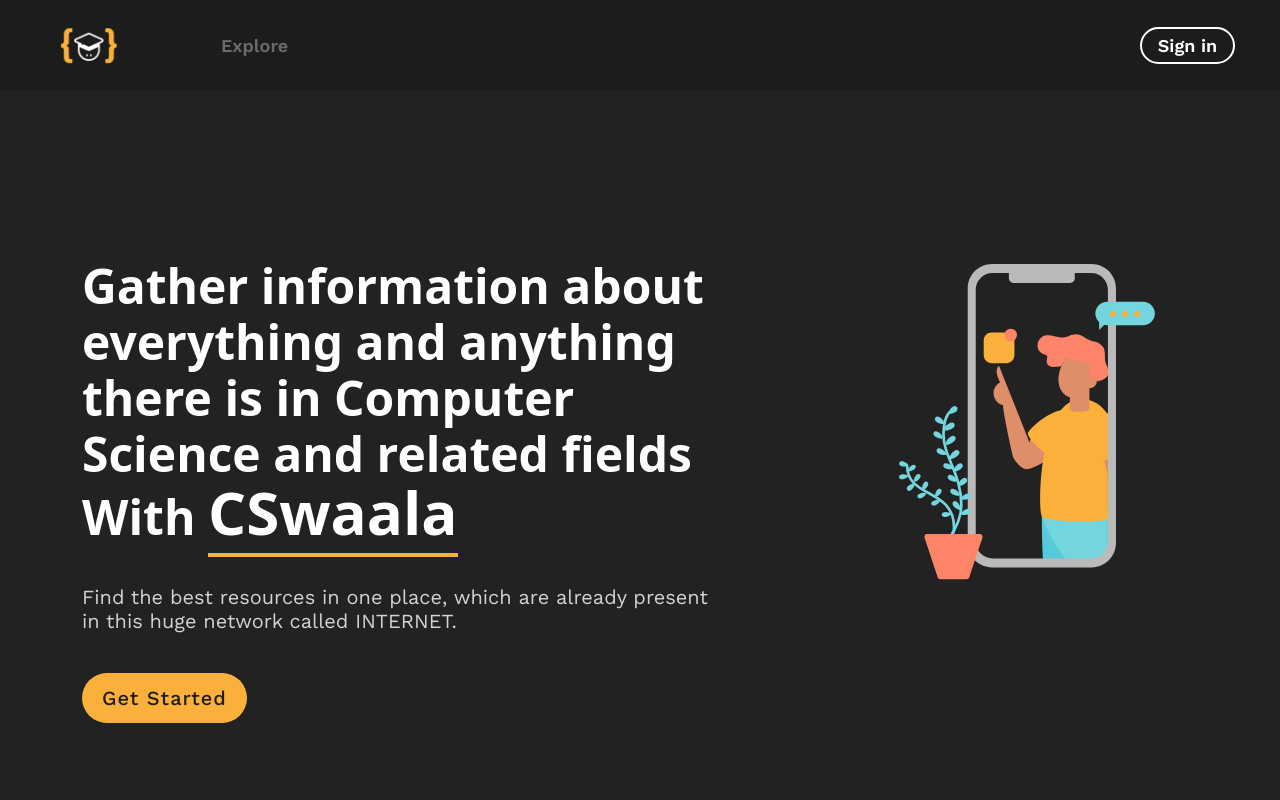
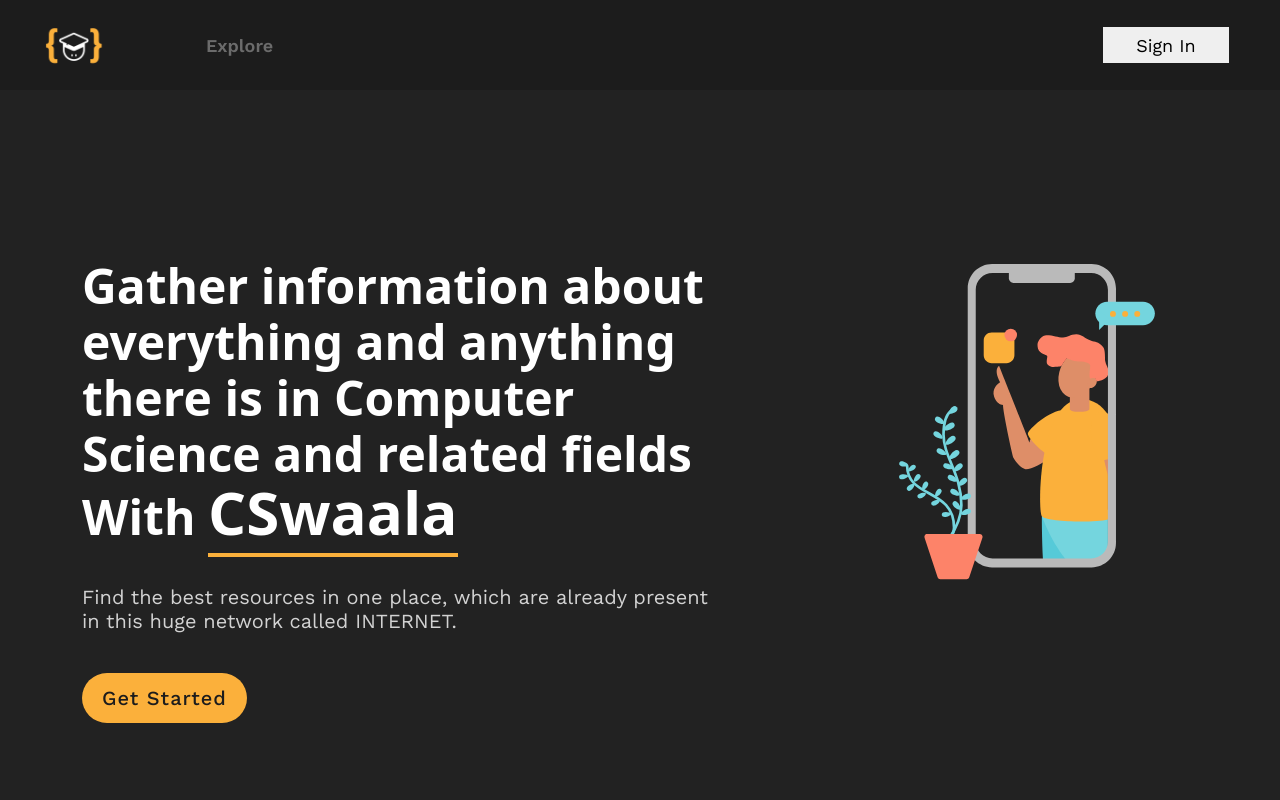
Before and after one commit to CSwala/CSwala-website, a React (Create React App) app: page / in a window 1280 px wide. Shown: the top 800 px of the page. Built offline with nearby package versions, Linux system fonts and the light colour scheme; no server answers.

Commit message:
added GitHub Authentication (#101)
* added github Authentication

* More changes

```diff
--- a/src/App.jsx
+++ b/src/App.jsx
@@ -1,4 +1,4 @@
-import React, { lazy, Suspense } from "react";
+import React, { lazy, Suspense, useEffect,useState } from "react";
 import { Route, Switch, Redirect } from "react-router-dom";
 import "../node_modules/bootstrap/dist/css/bootstrap.min.css";
 import { withRouter } from "react-router";
@@ -8,7 +8,8 @@
 import "./index.scss";
 import Preloader from "./components/Preloader/Preloader";
 import Scroll from "./components/Scroll/Scroll";
-
+import {authentication} from "./firebase-config"
+import {onAuthStateChanged} from "firebase/auth"
 const Home = lazy(() => import("./pages/Home/Home"));
 const Explore = lazy(() => import("./pages/Explore/Explore"));
 const DetailPage = lazy(() => import("./pages/DetailPage/DetailPage"));
@@ -19,10 +20,55 @@
 const Report = lazy(() => import("./pages/ReportaBug/Report"));
 const Signup = lazy(() => import("./pages/SignupPage/Signup"));
 function App({ location }) {
+
+  const [onUserLogin, setOnUserLogin] = useState(true);
+  const [userName, setUserName] = useState("");
+  const [avatar, setAvatar] = useState("");
+  useEffect(()=>{
+    onAuthStateChanged(authentication, (user) => {
+      if(user){
+        console.log(user.photoURL)
+        setAvatar(user.photoURL);
+        setUserName(user.displayName);
+       return  setOnUserLogin(true);
+      }
+      setOnUserLogin(false);
+    })
+
+  })
+
+
+
+  if(onUserLogin === true){
     return (
       <Suspense fallback={<Preloader />}>
         {location.pathname !== "/404" && (
-        <Header currentRoute={location.pathname} />
+          <Header onUserLogin={onUserLogin} userName = {userName} avatar={avatar} currentRoute={location.pathname} />
+        )}
+        <Scroll showBelow={200} />
+        <Switch>
+          <Route path="/" exact component={Home} />
+          <Route path="/contact" exact component={ContactUs} />
+          <Route path="/explore" exact component={Explore} />
+          <Route path="/e/:slug" exact component={DetailPage} />
+          <Route path="/jobs" exact component={ContactUs} />
+          <Route path="/feed" exact component={ContactUs} />
+          <Route path="/signup" exact component={Signup} />
+          <Route path="/forget" component={Forget} />
+          <Route path="/reset" component={Reset} />
+          <Route path="/report" component={Report} />
+          <Route path="/404" exact component={NotFound} />
+
+          <Redirect to="/" />
+        </Switch>
+        {location.pathname !== "/404" && <Footer fill={"#0D1017"} />}
+      </Suspense>
+    );
+  }else{
+    return (
+      <Suspense fallback={<Preloader />}>
+        {location.pathname !== "/404" && (
+          <Header onUserLogin={onUserLogin} userName = {userName} avatar={avatar} currentRoute={location.pathname} />
         )}
         <Scroll showBelow={200} />
         <Switch>
@@ -46,4 +92,10 @@
     );
   }
 
+
+
+
+
+}
+
 export default withRouter(App);
--- a/src/components/Header/Header.jsx
+++ b/src/components/Header/Header.jsx
@@ -1,4 +1,4 @@
-import React, { useRef, useState } from "react";
+import React, { useEffect, useRef, useState } from "react";
 import { Link } from "react-router-dom";
 import styles from "./header.module.scss";
 import Logo from "./../../assets/_logo/logo.png";
@@ -17,10 +17,8 @@
   const { currentRoute } = props;
   const header = useRef(null);
 
-  const [loggedin, setLoggedin] = useState(false);
-  //const pages = ["Home", "Explore", "Jobhunt", "Hackfeed", ""];
+
   const pages = ["Home", "Explore", "", "", ""];
-  //const paths = ["/", "/explore", "/jobs", "/feed", "/signin"];
   const paths = ["/", "/explore", "/explore", "/explore", ""];
 
   let currentPage;
@@ -50,6 +48,19 @@
         backgroundColor: "rgba(255, 255, 255, 0.06)",
       },
     },
+    username:{
+      color:"#fff"
+    },
+    signinbutton: {
+        width:"7em",
+        height:"2em",
+        border:"none"
+
+    },
+    button__wrapper:{
+        padding:"0 2em"
+
+    },
     root: {
       cursor: "default",
       minWidth: 150,
@@ -72,6 +83,16 @@
     actions: {
       padding: "10px 0px",
     },
+    userContainer:{
+        display:"flex",
+        justifyContent:"center",
+        alignItems:"center",
+        gap:".5em"
+    },
+    userAvatar:{
+        width:"2em",
+        borderRadius:"100%"
+    },
     link: {
       textDecoration: "none",
       color: "inherit",
@@ -92,6 +113,7 @@
   return (
     <>
       <header ref={header} className={styles.header}>
+
         <div className={styles.hamburger} onClick={toggleNav}>
           <span className={`${styles.bar} ${styles.topBar}`}></span>
           <span className={`${styles.bar} ${styles.middleBar}`}></span>
@@ -143,7 +165,25 @@
             })}
           </div>
         </div>
-        <div className={`${styles.list} ${styles.right}`}>
+
+      <div className={classes.button__wrapper}>
+          {props.onUserLogin? (
+            <div className={classes.userContainer}>
+              <img className={classes.userAvatar} src={props.avatar} alt="profilephoto" />
+              <h4 className={classes.username} >{props.userName}</h4>
+            </div>
+          ) : (
+            <Link
+                className={styles.li}
+                to={"/signin"}
+              >
+                <button className={classes.signinbutton}>Sign In</button>
+            </Link>
+          )}
+      </div>
+
+        {/* <div className={`${styles.list} ${styles.right}`}>
+
           {loggedin ? (
             <>
               <IconButton size="small" color="primary" className={classes.icon}>
@@ -198,7 +238,7 @@
               Sign in
             </Link>
           )}
-        </div>
+        </div> */}
       </header>
       <div className={styles.spacer}></div>
     </>
--- a/src/components/Header/header.module.scss
+++ b/src/components/Header/header.module.scss
@@ -165,6 +165,10 @@
   }
 }
 
+.hamburger{
+  display: none;
+}
+
 @media (max-width: 767px) {
   .header {
     width: 100%;
--- a/src/pages/Login/Login.jsx
+++ b/src/pages/Login/Login.jsx
@@ -3,7 +3,7 @@
 import './login.css';
 import loginIllustartion from '../../assets/socialmedia/login.png';
 import { authentication } from '../../firebase-config';
-import { signInWithPopup, GoogleAuthProvider } from 'firebase/auth';
+import { signInWithPopup, GoogleAuthProvider, GithubAuthProvider } from 'firebase/auth';
 export default function Login() {
 
 
@@ -13,6 +13,17 @@
         signInWithPopup(authentication, provider)
         .then((res) => {
             console.log(res);
+        })
+        .catch((err) => {
+            console.log(err);
+        })
+    }
+
+    const handleGithubLogin = () => {
+        const provider = new GithubAuthProvider();
+        signInWithPopup(authentication, provider)
+        .then((res) => {
+            console.log(res.user);
         })
         .catch((err) => {
             console.log(err);
@@ -86,6 +97,13 @@
                             </div>
                             <p class="btn-text"><b>Sign in with google</b></p>
                         </div>
+
+                        <div class="github-btn" onClick={handleGithubLogin}>
+                            <div class="github-icon-wrapper">
+                                <img class="github-icon" src="https://upload.wikimedia.org/wikipedia/commons/thumb/4/4a/GitHub_Mark.png/640px-GitHub_Mark.png" alt="githubbtn"/>
+                            </div>
+                            <p class="btn-text"><b>Sign in with github</b></p>
+                        </div>
                     </div>
                 </form>
             </div>
--- a/src/pages/Login/login.css
+++ b/src/pages/Login/login.css
@@ -146,9 +146,11 @@
 
 .icons {
     display: flex;
+    flex-direction: column;
     align-items: center;
     justify-content: center;
     margin-top: 30px;
+    gap: 1em;
 }
 
 #facebookIcon {
@@ -294,3 +296,48 @@
 .google-btn:active {
     background:#1669F2;
 }
+
+
+
+.github-btn {
+    width: 195px;
+    height: 42px;
+    background-color: #333;
+    border-radius: 2px;
+    box-shadow: 0 3px 4px 0 rgba(0,0,0,.25);
+    cursor: pointer;
+  }
+
+.github-icon-wrapper {
+    position: absolute;
+    margin-top: 1px;
+    margin-left: 1px;
+    width: 40px;
+    height: 40px;
+    border-radius: 2px;
+    background-color: #fff;
+  }
+
+.github-icon {
+    position: absolute;
+    margin-top: 11px;
+    margin-left: -7px;
+    width: 18px;
+    height: 18px;
+  }
+
+.btn-text {
+    float: right;
+    margin: 11px 11px 0 0;
+    color: #fff;
+    font-size: 14px;
+    letter-spacing: 0.2px;
+    font-family: "Poppins";
+  }
+.github-btn :hover{
+    box-shadow: 0 0 6px #333;
+}
+
+.github-btn:active {
+    background:#333;
+}
```
Lines whose indentation alone changed are shown as unchanged.
